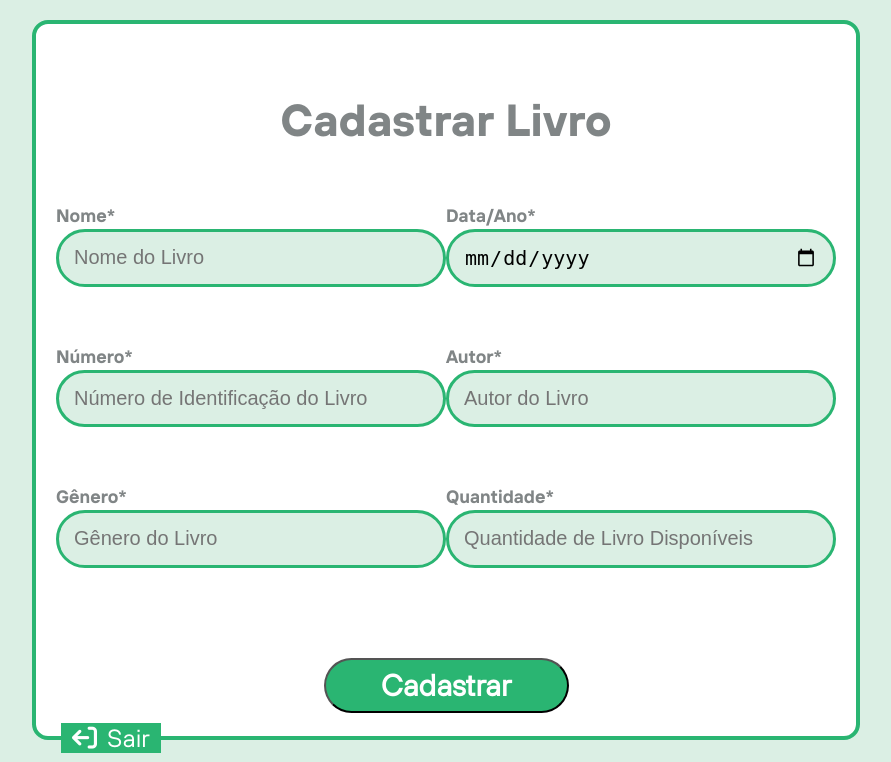
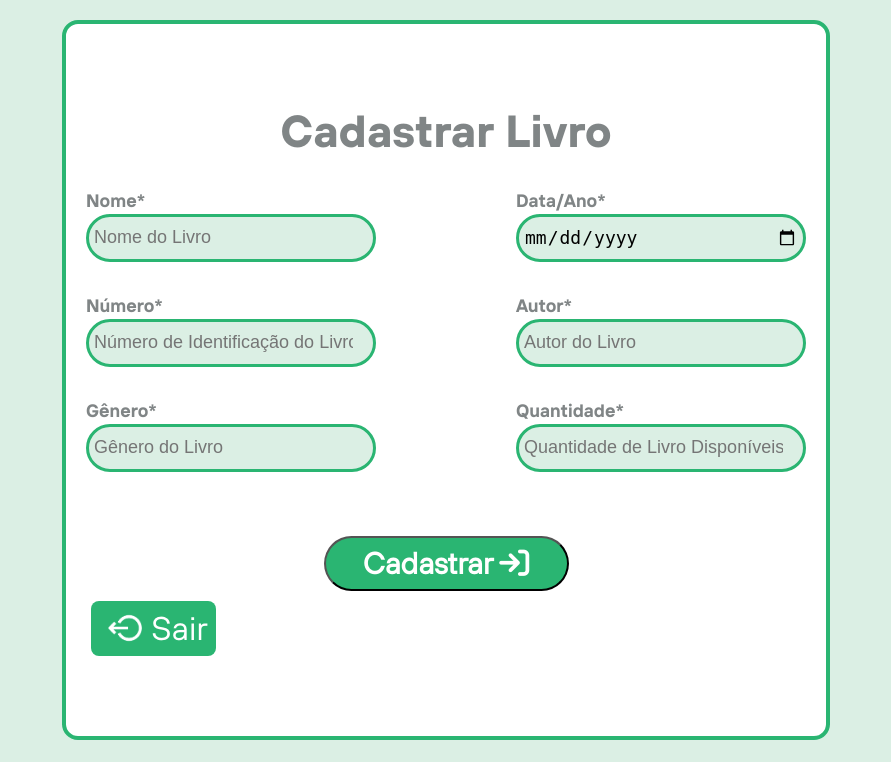
Before and after one commit to kaykeeb3/SIBI_V1, a PHP site: page /CadastroLivros.html in a window 1280 px wide. Shown: the part 38-800 px from the top of the page, without its empty margins (194-1085 px from the left). Run offline with PHP 8.4, Linux system fonts and the light colour scheme; some libraries are stand-ins or nearby versions.

Commit message:
Responsividade Telas de Cadastro

```diff
--- a/Cadastros/CadastroLivros.html
+++ b/Cadastros/CadastroLivros.html
@@ -51,11 +51,11 @@
                   </div>
                </div>
 
-               <button type="submit" class="btn-form" > Cadastrar </button>
+               <button type="submit" class="btn-form" > Cadastrar <i class="fa-solid fa-arrow-right-to-bracket"></i> </button>
 
-             </div>
-          </form>
-          <a href="" class="btn-exit"><i class="fas fa-sign-out fa-flip-horizontal"></i>Sair </a>
+            </div>
+         </form>
+         <a href="" class="btn-exit"> <img id="exitIcon" src="assets/exit-icon.png" alt="exitIcon"></i>Sair </a>
       </div>
    </div>
 
--- a/Cadastros/css/CadastroLivros.css
+++ b/Cadastros/css/CadastroLivros.css
@@ -43,19 +43,21 @@
   }
 
   .container-form{
+    width: 53vw;
     height: 90vh;
     border: solid 4px #2ab572;
     background-color: #fff;
     border-radius: 1em;
     display: flex;
     flex-direction: column;
+    justify-content: center;
 
   }
 
   .title{
     text-align: center;
     color: #808586;
-    margin-top: 70px;
+
     font-size: 45px;
     font-family: TT-Hoves-Bold;
   }
@@ -110,17 +112,113 @@
 
   .btn-exit{
 
-    width: 100px;
+    width: 125px;
     height: 55px;
     text-decoration: none;
     background-color: #2ab572;
     color: #fff;
-    font-size: 25px;
+    margin-top: 10px;
+    font-size: 33px;
     display: flex;
     align-items: center;
     justify-content: center;
-    gap: 10px;
-    margin-top: 10px;
     margin-left: 25px;
+    border-radius: 0.5rem;
     font-family: TT-Hoves;
   }
+
+  #exitIcon{
+    width: 52px;
+    height: 52px;
+  }
+
+  datalist {
+    position: absolute;
+    max-height: 20em;
+    border: 0 none;
+    overflow-x: hidden;
+    overflow-y: auto;
+  }
+
+  datalist option {
+    font-size: 0.8em;
+    padding: 0.3em 1em;
+    background-color: #ccc;
+    cursor: pointer;
+  }
+
+  /* option active styles */
+  datalist option:hover,
+  datalist option:focus {
+    color: #fff;
+    background-color: #036;
+    outline: 0 none;
+  }
+
+  #browserdata option {
+    font-size: 1.8em;
+    padding: 0.3em 1em;
+    background-color: #ccc;
+    cursor: pointer;
+  }
+
+  @media (max-width: 930px){
+    .container-form{
+      width: 75vw;
+    }
+    input{
+      width: 270px;
+      font-size: 18px;
+      height: 3.0rem;
+      padding: 5px;
+    }
+
+    .form-area{
+      gap: 38px;
+    }
+  }
+
+  @media (min-width: 931px) and (max-width: 1169px){
+    .container-form{
+      width: 68vw;
+    }
+    input{
+      width: 280px;
+      font-size: 18px;
+      height: 3.0rem;
+      padding: 5px;
+    }
+
+    .form-area{
+      gap: 38px;
+    }
+  }
+
+  @media (min-width: 1170px) and (max-width: 1329px){
+    .container-form{
+      width: 60vw;
+    }
+    input{
+      width: 290px;
+      font-size: 18px;
+      height: 3rem;
+      padding: 5px;
+    }
+
+    .form-area{
+      gap: 34px;
+    }
+  }
+
+  @media (min-width: 1330px) and (max-width: 1570px){
+    input{
+      width: 320px;
+      font-size: 18px;
+      height: 3.4rem;
+      padding: 15px;
+    }
+
+    .form-area{
+      gap: 45px;
+    }
+  }
```
Also changed, not shown: Cadastros/CadastroRequisicao.html (+5 -4 lines), Cadastros/css/CadastroRequisicao.css (+72 -5 lines), Cadastros/assets/exit-icon.png (added).
